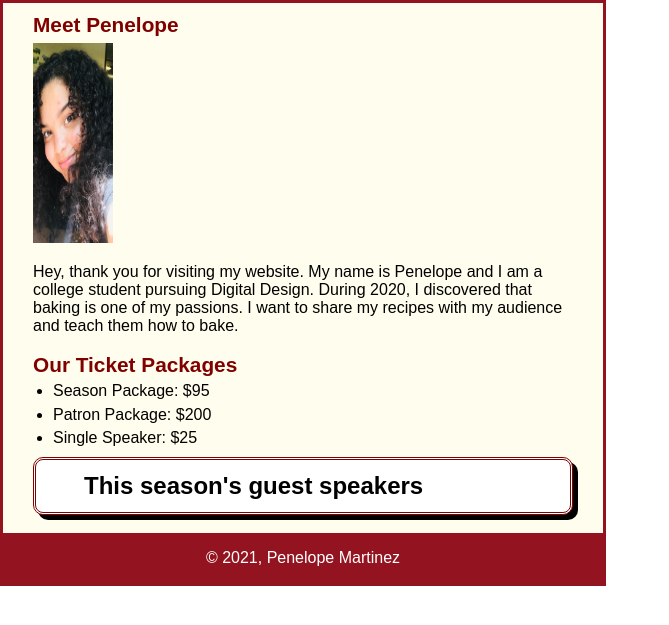
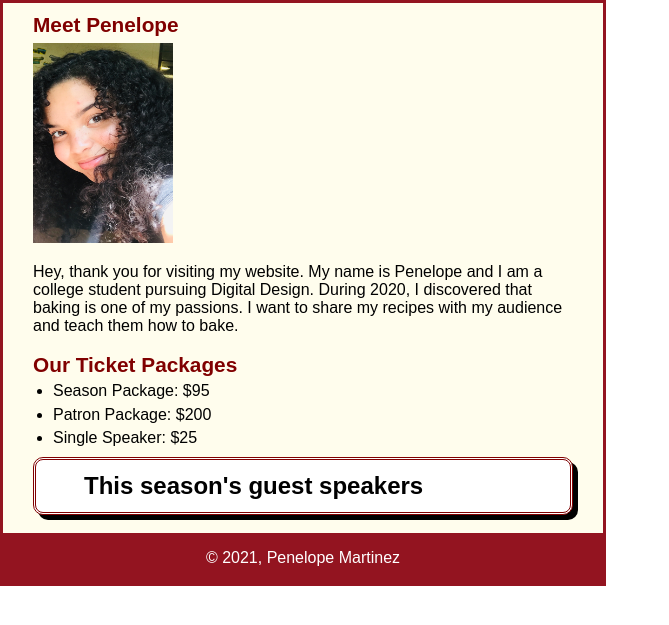
Before and after one commit to Penelope0214/Baking-website, a plain HTML site: page index.html in a window 1280 px wide. Shown: the part 91-716 px from the top of the page, without its empty margins (0-669 px from the left). Drawn offline with Linux system fonts and the light colour scheme; files that its build step writes are made by us from their sources.

Commit message:
Update index.html

```diff
--- a/index.html
+++ b/index.html
@@ -28,7 +28,7 @@
 
 <main>
 	<h2>Meet Penelope</h2>
-	<img src="french-macarons.jpeg/-6796483412856464503_BURST001_COVER_edit_228005493142812.jpg" alt=selfie height="200" width="80">
+	<img src="french-macarons.jpeg/-6796483412856464503_BURST001_COVER_edit_228005493142812.jpg" alt=selfie height="200" width="140">
 
 	<p>
 		Hey, thank you for visiting my website. My name is Penelope and I am a college student pursuing Digital Design. During 2020, I discovered that baking is one of my passions.
```
